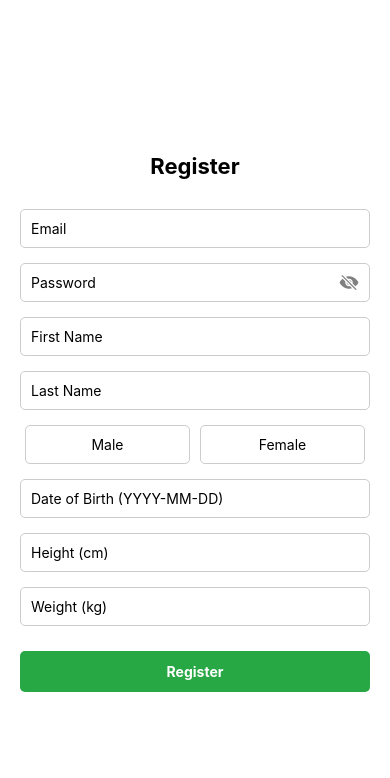
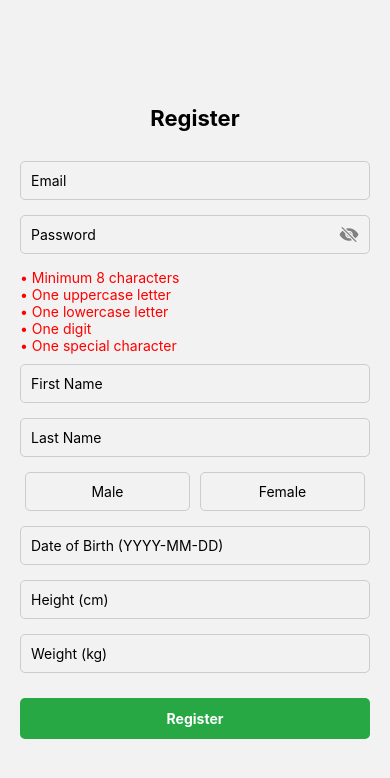
Before and after one commit to ROBYcaa/Proiect_Integra, a React Native app in the folder mobile/: screen /Register in a window 390 px wide. Shown: the top 778 px of the page. Built offline with nearby package versions, Linux system fonts and the light colour scheme.

Commit message:
navigation

```diff
--- a/mobile/App.js
+++ b/mobile/App.js
@@ -1,6 +1,30 @@
+import React from 'react';
+import { NavigationContainer } from '@react-navigation/native';
+import { createNativeStackNavigator } from '@react-navigation/native-stack';
+import { enableScreens } from 'react-native-screens';
+
 import LoginScreen from './screens/LoginScreen';
-import RegisterScreen from "./screens/RegisterScreen";
+import RegisterScreen from './screens/RegisterScreen';
+
+enableScreens();
+
+const Stack = createNativeStackNavigator();
 
 export default function App() {
-  return <RegisterScreen />;
+    return (
+        <NavigationContainer>
+            <Stack.Navigator initialRouteName="Login">
+                <Stack.Screen
+                    name="Login"
+                    component={LoginScreen}
+                    options={{ headerShown: false }}
+                />
+                <Stack.Screen
+                    name="Register"
+                    component={RegisterScreen}
+                    options={{ headerShown: false }}
+                />
+            </Stack.Navigator>
+        </NavigationContainer>
+    );
 }
--- a/mobile/package.json
+++ b/mobile/package.json
@@ -10,11 +10,15 @@
   },
   "dependencies": {
     "@expo/vector-icons": "^15.0.3",
+    "@react-navigation/native": "^7.1.26",
+    "@react-navigation/native-stack": "^7.9.0",
     "axios": "^1.13.2",
     "expo": "~54.0.29",
     "expo-status-bar": "~3.0.9",
     "react": "19.1.0",
-    "react-native": "0.81.5"
+    "react-native": "0.81.5",
+    "react-native-safe-area-context": "~5.6.0",
+    "react-native-screens": "~4.16.0"
   },
   "private": true
 }
--- a/mobile/screens/LoginScreen.js
+++ b/mobile/screens/LoginScreen.js
@@ -3,15 +3,20 @@ import { View, Text, TextInput, TouchableOpacity, StyleSheet } from 'react-nativ
 import { Ionicons } from '@expo/vector-icons';
 import { login } from '../api/api';
 
-export default function LoginScreen() {
+export default function LoginScreen({ navigation }) {
     const [email, setEmail] = useState('');
     const [password, setPassword] = useState('');
     const [isPasswordHidden, setIsPasswordHidden] = useState(true);
     const [message, setMessage] = useState('');
 
     const handleLogin = async () => {
+        if (!email || !password) {
+            setMessage('All fields are required');
+            return;
+        }
+
         try {
-            const response = await login({ email, password });
+            await login({ email, password });
             setMessage('Login reusit');
         } catch (error) {
             setMessage('Eroare la login');
@@ -50,8 +55,8 @@ export default function LoginScreen() {
                 <Text style={styles.loginText}>Login</Text>
             </TouchableOpacity>
 
-            <TouchableOpacity>
-                <Text style={styles.registerText}>Register</Text>
+            <TouchableOpacity onPress={() => navigation.navigate('Register')}>
+                <Text>Register</Text>
             </TouchableOpacity>
 
             {message !== '' && <Text>{message}</Text>}
--- a/mobile/screens/RegisterScreen.js
+++ b/mobile/screens/RegisterScreen.js
@@ -2,7 +2,6 @@ import React, { useState } from 'react';
 import { View, Text, TextInput, TouchableOpacity, StyleSheet } from 'react-native';
 import { Ionicons } from '@expo/vector-icons';
 import { register } from '../api/api';
-
 
 export default function RegisterScreen() {
     const [isPasswordHidden, setIsPasswordHidden] = useState(true);
@@ -26,7 +25,34 @@ export default function RegisterScreen() {
         }));
     };
 
+    const passwordRules = {
+        length: form.password.length >= 8,
+        upper: /[A-Z]/.test(form.password),
+        lower: /[a-z]/.test(form.password),
+        digit: /[0-9]/.test(form.password),
+        special: /[^A-Za-z0-9]/.test(form.password),
+    };
+
     const handleRegister = async () => {
+        if (
+            !form.email ||
+            !form.password ||
+            !form.firstName ||
+            !form.lastName ||
+            !form.sex ||
+            !form.height ||
+            !form.weight ||
+            !form.dateOfBirth
+        ) {
+            setMessage('All fields are required');
+            return;
+        }
+
+        if (!Object.values(passwordRules).every(Boolean)) {
+            setMessage('Password does not meet requirements');
+            return;
+        }
+
         try {
             await register({
                 email: form.email,
@@ -43,8 +69,6 @@ export default function RegisterScreen() {
             setMessage('Error');
         }
     };
-
-
 
     return (
         <View style={styles.container}>
@@ -72,6 +96,25 @@ export default function RegisterScreen() {
                         color="gray"
                     />
                 </TouchableOpacity>
+            </View>
+
+            {/* VALIDARE PAROLA LIVE */}
+            <View style={{ marginBottom: 10 }}>
+                <Text style={{ color: passwordRules.length ? 'green' : 'red' }}>
+                    • Minimum 8 characters
+                </Text>
+                <Text style={{ color: passwordRules.upper ? 'green' : 'red' }}>
+                    • One uppercase letter
+                </Text>
+                <Text style={{ color: passwordRules.lower ? 'green' : 'red' }}>
+                    • One lowercase letter
+                </Text>
+                <Text style={{ color: passwordRules.digit ? 'green' : 'red' }}>
+                    • One digit
+                </Text>
+                <Text style={{ color: passwordRules.special ? 'green' : 'red' }}>
+                    • One special character
+                </Text>
             </View>
 
             <TextInput
@@ -117,7 +160,6 @@ export default function RegisterScreen() {
                 onChangeText={(value) => updateForm('dateOfBirth', value)}
             />
 
-
             <TextInput
                 style={styles.input}
                 placeholder="Height (cm)"
@@ -137,12 +179,12 @@ export default function RegisterScreen() {
             <TouchableOpacity style={styles.registerButton} onPress={handleRegister}>
                 <Text style={styles.registerText}>Register</Text>
             </TouchableOpacity>
+
             {message !== '' && (
                 <Text style={{ textAlign: 'center', marginTop: 10 }}>
                     {message}
                 </Text>
             )}
-
         </View>
     );
 }
```
Also changed, not shown: 2 other files (tests, documents, lock files or other folders).
